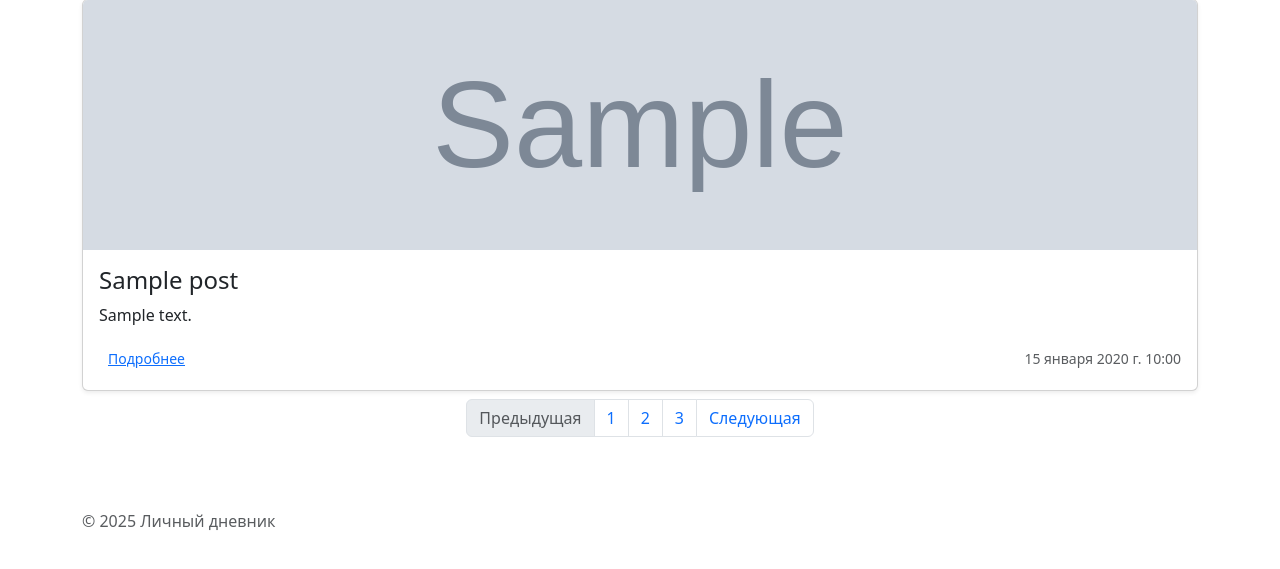
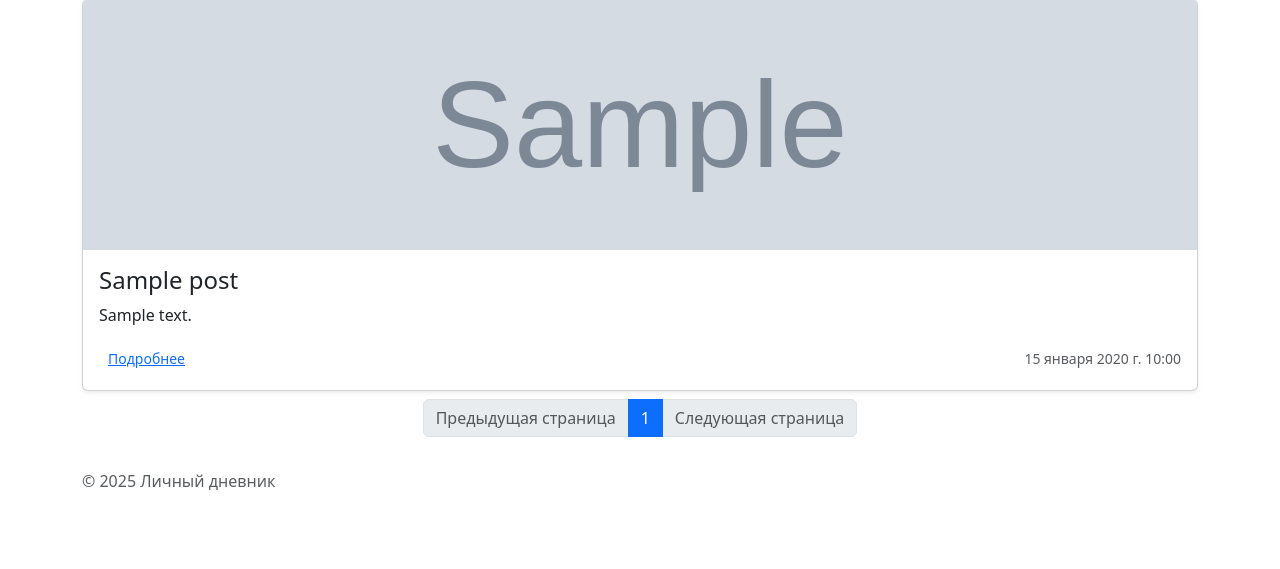
Before and after one commit to KarelinIvan/personal_diary, a Django app: page /diary/ in a window 1280 px wide. Shown: the part 153-722 px from the top of the page. Run offline with Django 5.2, Linux system fonts and the light colour scheme; tables that the repository leaves empty hold one stand-in row (values such as "Sample post"); grey boxes marked "Sample" are stand-in pictures; some libraries are stand-ins or nearby versions.

Commit message:
17-й коммит

```diff
--- a/diary/templates/diary/index.html
+++ b/diary/templates/diary/index.html
@@ -1,8 +1,8 @@
 {% extends './base.html' %}
 
-{% block title %}Главная страница моего блога{% endblock %}
+{% block title %}Главная страница моего дневника{% endblock %}
 
-
+<!--    КОНТЕНТ -->
 {% block content %}
 <section class="all-posts">
     <div class="container">
@@ -30,19 +30,38 @@
 </section>
 {% endblock %}
 
+
+<!--  ПАГИНАЦИЯ  -->
 {% block pagination %}
+    <section class="my-pagination">
       <nav aria-label="Paginate me">
         <ul class="pagination justify-content-center">
+            {% if page_obj.has_previous %}
+                <li class="page-item">
+                    <a class="page-link" href="?page={{ page_obj.previous_page_number }}" tabindex="-1">Предыдущая страница</a>
+                </li>
+            {% else %}
                 <li class="page-item disabled">
-            <a class="page-link" href="#" tabindex="-1">Предыдущая</a>
+                    <a class="page-link" href="#" tabindex="-1">Предыдущая страница</a>
                 </li>
-        <li class="page-item"><a class="page-link" href="#">1</a></li>
-        <li class="page-item"><a class="page-link" href="#">2</a></li>
-        <li class="page-item"><a class="page-link" href="#">3</a></li>
+            {% endif %}
+            {% for page_number in page_obj.paginator.page_range %}
+                {% if page_number == page_obj.number %}
+                    <li class="page-item active"><a class="page-link" href="?page={{ page_number }}">{{ page_number }}</a></li>
+                {% else %}
+                    <li class="page-item"><a class="page-link" href="?page={{ page_number }}">{{ page_number }}</a></li>
+                {% endif %}
+            {% endfor %}
+            {% if page_obj.has_next %}
                 <li class="page-item">
-            <a class="page-link" href="#">Следующая</a>
+                    <a class="page-link" href="?page={{ page_obj.next_page_number }}">Следующая страница</a>
                 </li>
+            {% else %}
+                <li class="page-item disabled">
+                    <a class="page-link" href="#">Следующая страница</a>
+                </li>
+            {% endif %}
         </ul>
       </nav>
-<br>
+    </section>
 {% endblock %}
```
Lines whose indentation alone changed are shown as unchanged.
